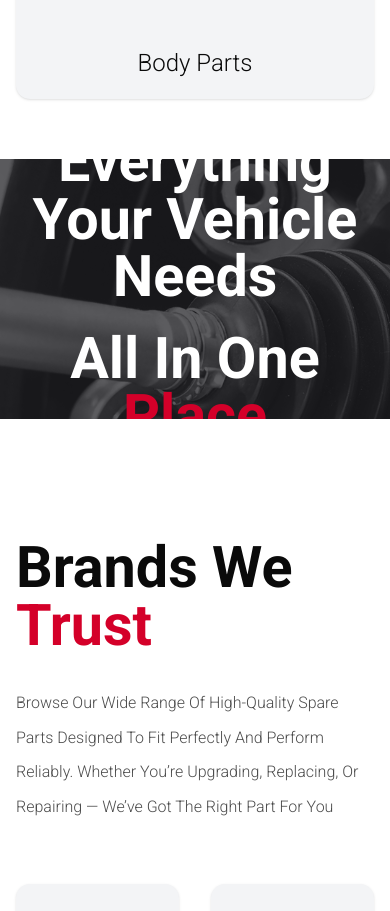
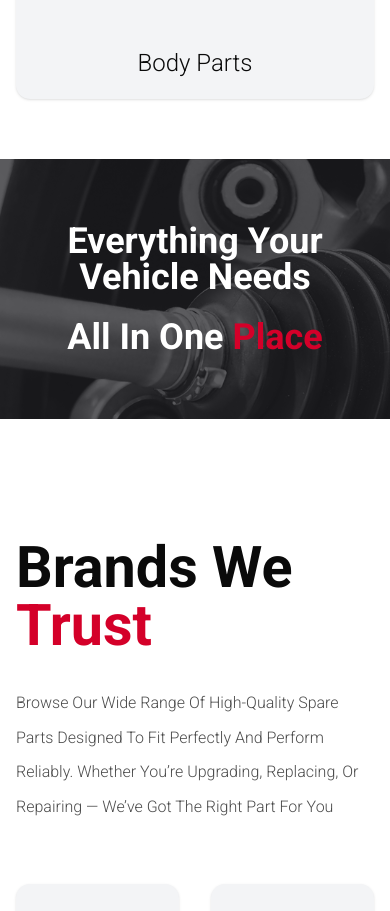
Before and after one commit to mkm-projects/pandi-web, a Next.js app: page / in a window 390 px wide. Shown: the part 4066-4977 px from the top of the page. Built offline with nearby package versions, Linux system fonts and the light colour scheme; no server answers.

Commit message:
font sized handled

```diff
--- a/src/app/product/page.jsx
+++ b/src/app/product/page.jsx
@@ -45,10 +45,10 @@ export function ProductPage() {
         <div className="absolute inset-0 bg-[#17181C]/70" />
 
         <div className="relative z-10 px-4 py-6 rounded text-white">
-          <h2 className="font-bold text-[57.5px] leading-[100%] capitalize">
+          <h2 className="font-bold text-[36px] sm:text-[48px] md:text-[57.5px] leading-[100%] capitalize">
             {t("everything")}
           </h2>
-          <h3 className="font-bold text-[57.5px] leading-[100%] capitalize mt-6">
+          <h3 className="font-bold text-[36px] sm:text-[48px] md:text-[57.5px] leading-[100%] capitalize mt-6">
             {t("all")} <span className="text-primary"> {t("place")}</span>
           </h3>
         </div>
```
